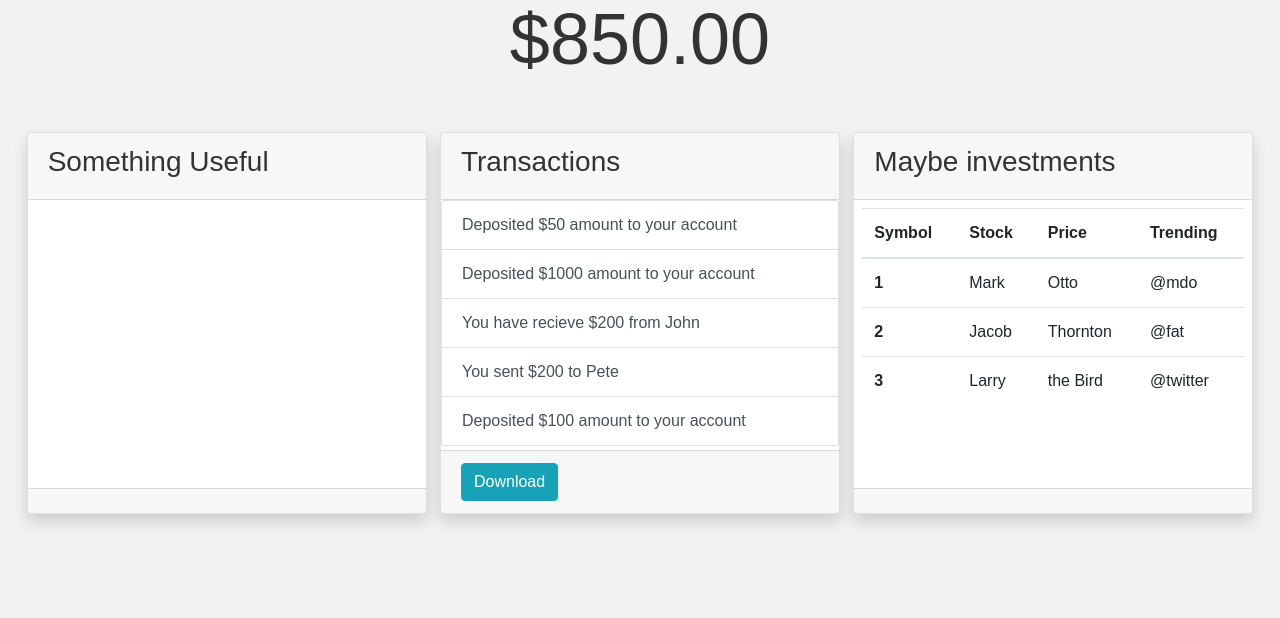
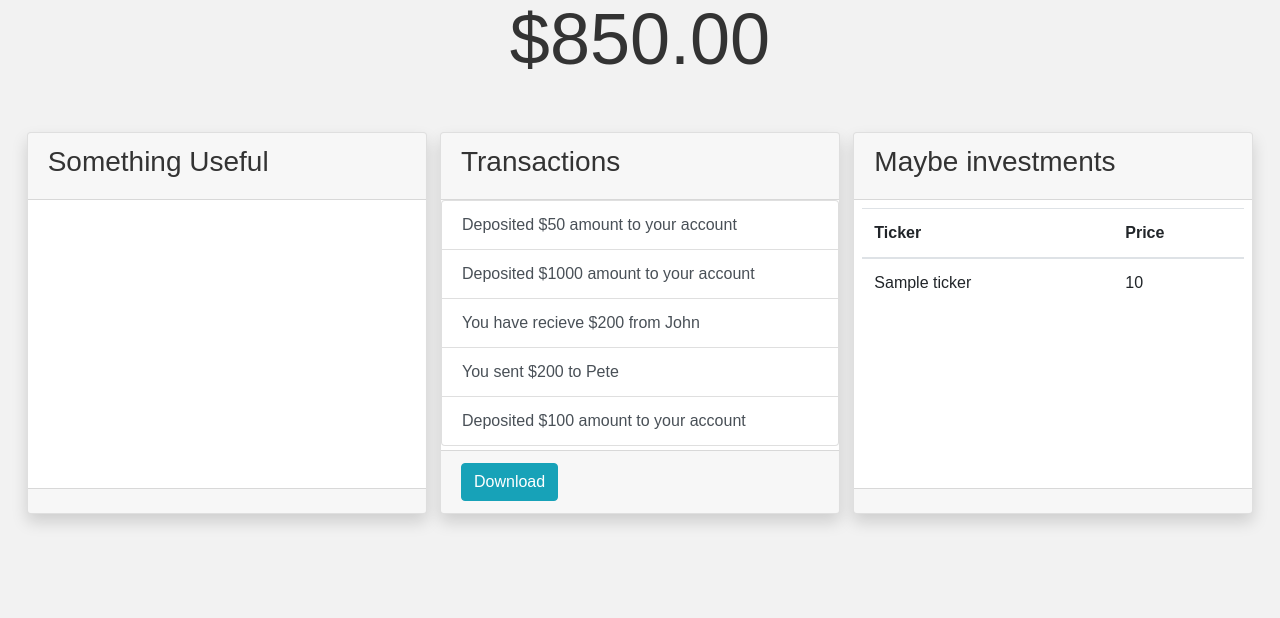
Before and after one commit to jtimilli/CS50W_finalproject, a Django app: template banking/templates/banking/homepage.html in a window 1280 px wide. Shown: the part 263-881 px from the top of the page. Run offline with Django 4.2, Linux system fonts and the light colour scheme; data comes from the database, SQL or seed files in the repository; tables that the repository leaves empty hold one stand-in row (values such as "Sample post"); the template is opened without the code that fills it: values that come from a table or form of the project are taken from there, most other values are stand-ins (such as "Sample title", 1, 10 or a date in 2020).

Commit message:
mapped teste stocks to homepage

```diff
--- a/banking/templates/banking/homepage.html
+++ b/banking/templates/banking/homepage.html
@@ -58,31 +58,17 @@
           <table class="table table-hover">
               <thead>
                   <tr>
-                <th scope="col">Symbol</th>
-                <th scope="col">Stock</th>
-                <th scope="col">Price</th>
-                <th scope="col">Trending</th>
+                      <th>Ticker</th>
+                      <th>Price</th>
                   </tr>
               </thead>
               <tbody>
+                  {% for stock in stocks %}
                   <tr>
-                <th scope="row">1</th>
-                <td>Mark</td>
-                <td>Otto</td>
-                <td>@mdo</td>
+                      <td>{{ stock.ticker }}</td>
+                      <td>{{ stock.price }}</td>
                   </tr>
-              <tr>
-                <th scope="row">2</th>
-                <td>Jacob</td>
-                <td>Thornton</td>
-                <td>@fat</td>
-              </tr>
-              <tr>
-                <th scope="row">3</th>
-                <td>Larry</td>
-                <td>the Bird</td>
-                <td>@twitter</td>
-              </tr>
+                  {% endfor %}
               </tbody>
           </table>
        </div>
--- a/banking/views.py
+++ b/banking/views.py
@@ -10,6 +10,7 @@ from django.views.decorators.csrf import csrf_exempt
 from decimal import Decimal
 
 from .models import User, Account, Transactions
+from .functions import get_stocks
 
 # Create your views here.
 
@@ -57,9 +58,10 @@ def register(request):
 @login_required()
 def index(request):
     account = Account.objects.get(user=request.user)
+    stocks = get_stocks()
     transactions = Transactions.objects.filter(
         account=account).order_by('-timestamp')
-    return render(request, 'banking/homepage.html', {"account": account, "transactions": transactions})
+    return render(request, 'banking/homepage.html', {"account": account, "transactions": transactions, "stocks": stocks})
 
 
 @csrf_exempt
```
Also changed, not shown: banking/functions.py (+6 -2 lines). Lines whose indentation alone changed are shown as unchanged.
